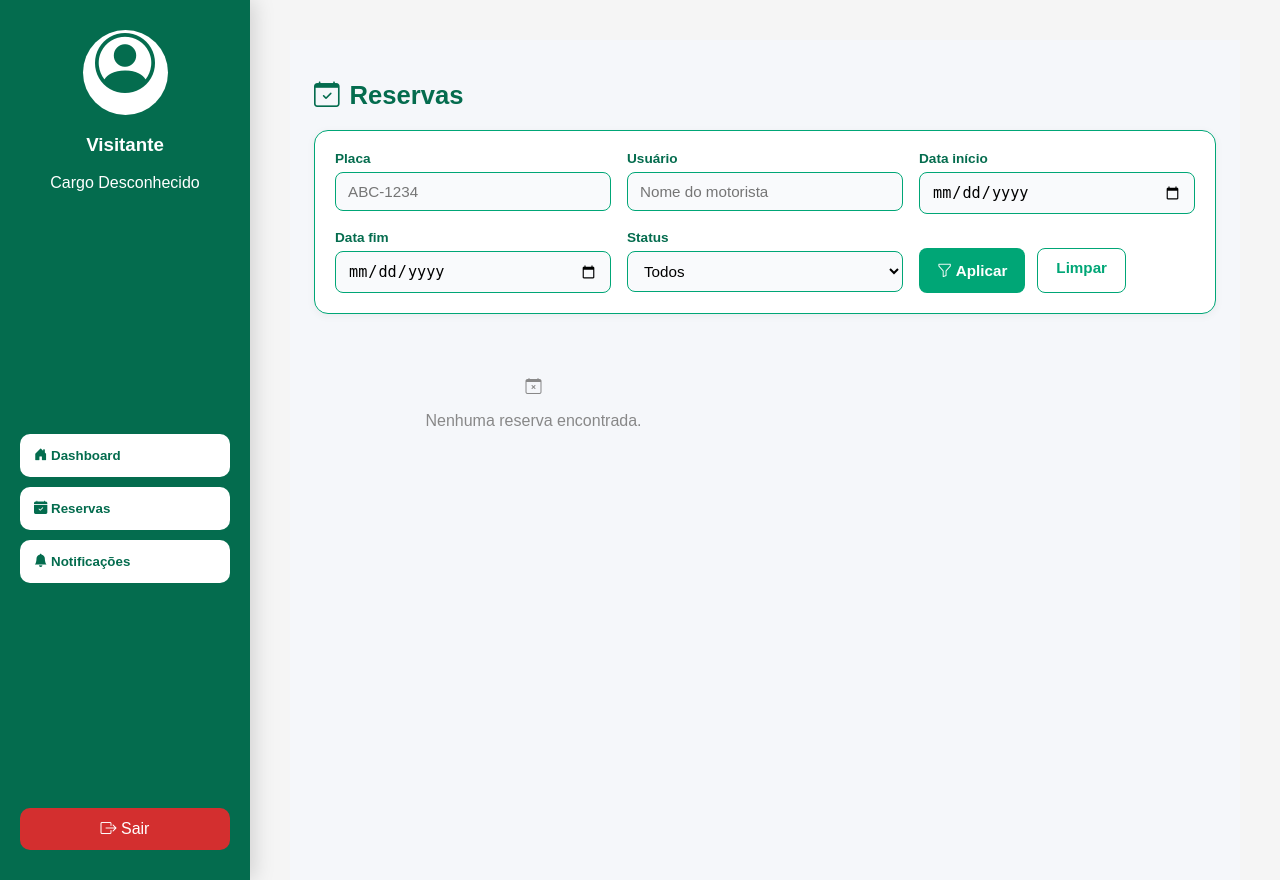
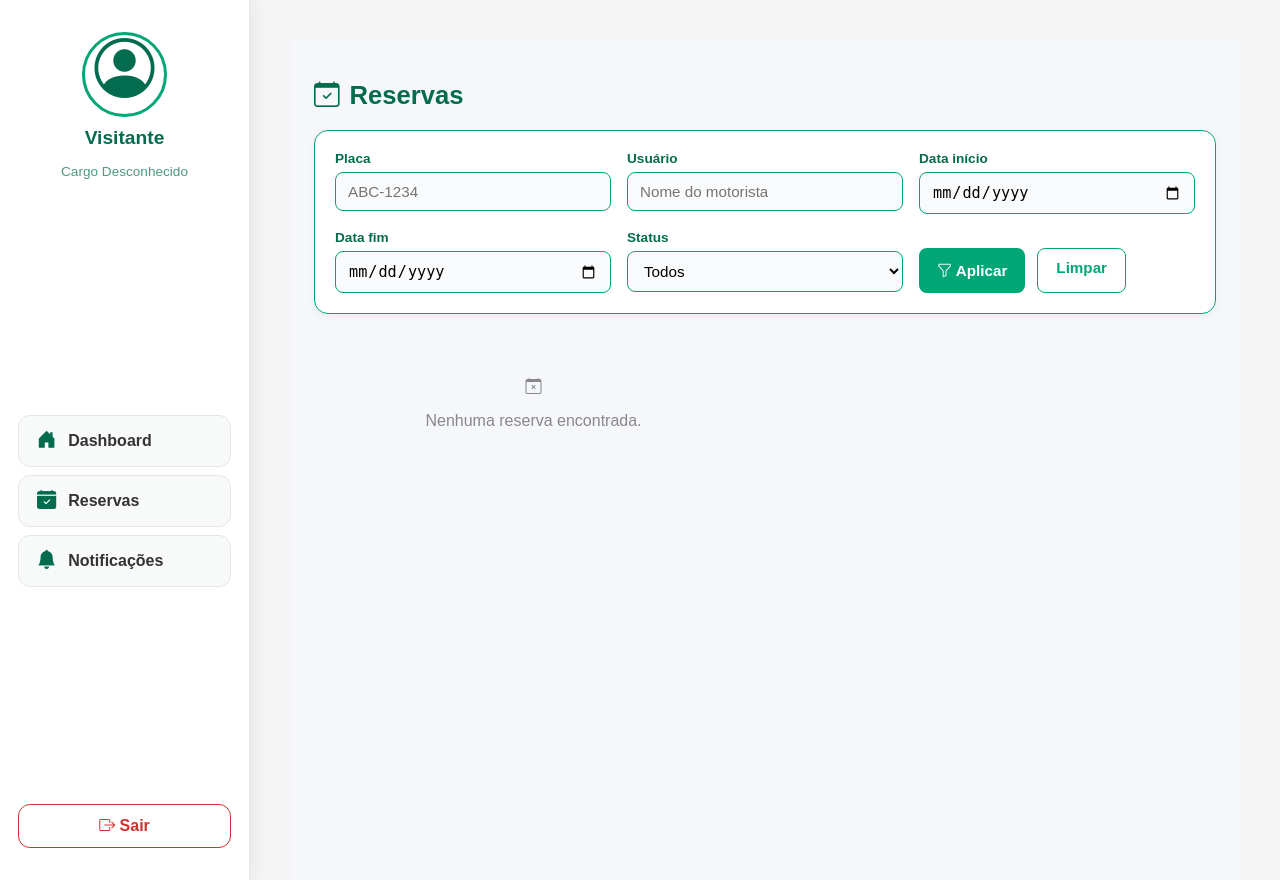
Before and after one commit to Pereira-Sah/ValletWeb, a Django app: page /reservas/ in a window 1280 px wide. Run offline with Django 5.2, Linux system fonts and the light colour scheme.

Commit message:
refatora estilo da sidebar e atualiza texto do gráfico de reservas

```diff
--- a/appHome/static/admin.css
+++ b/appHome/static/admin.css
@@ -25,25 +25,40 @@ body {
 /* ================= SIDEBAR ================= */
 
 .sidebar {
-    background: var(--verde-escuro);
     width: 250px;
-    padding: 30px 20px;
-    color: white;
+    background: #ffffff;
+    padding: 32px 18px;
     display: flex;
     flex-direction: column;
     justify-content: space-between;
-    box-shadow: 4px 0 20px rgba(0,0,0,0.15);
+    border-right: 1px solid #e6e6e6;
+    box-shadow: 4px 0 18px rgba(0,0,0,0.06);
 }
 
-.sidebar-header { text-align: center; }
+.sidebar-header {
+    text-align: center;
+    color: var(--verde-escuro);
+}
+
+.sidebar-header h3 {
+    margin-top: 10px;
+    font-size: 1.2rem;
+    font-weight: 700;
+}
+
+.sidebar-header p {
+    margin-top: -4px;
+    font-size: 0.85rem;
+    opacity: 0.7;
+}
 
 .avatar {
     width: 85px;
     height: 85px;
-    background: white;
     border-radius: 50%;
     overflow: hidden;
-    margin: 0 auto 15px auto;
+    margin: 0 auto;
+    border: 3px solid var(--verde-medio);
 }
 
 .profile-pic {
@@ -52,49 +67,96 @@ body {
     object-fit: cover;
 }
 
+
+.menu {
+    margin-top: 25px;
+    display: flex;
+    flex-direction: column;
+    gap: 8px;
+}
+
 .menu button {
+    all: unset;
+    display: block;
     width: 100%;
-    padding: 14px;
-    margin: 10px 0;
-    border: none;
-    border-radius: 10px;
-    background: white;
-    color: var(--verde-escuro);
-    font-weight: 600;
-    cursor: pointer;
+}
+
+.menu a {
+    width: 100%;
     display: flex;
     align-items: center;
-    gap: 10px;
-    transition: 0.2s;
+    gap: 12px;
+    padding: 14px 18px;
+    font-size: 1rem;
+    font-weight: 600;
+    color: #333;
+    border-radius: 12px;
+    position: relative;
+    background: #f8f9f9;
+    border: 1px solid #e6e6e6;
+    transition: all .25s ease;
 }
 
-.menu a{
-    text-decoration:none;
+.menu a::before {
+    content: "";
+    position: absolute;
+    left: 5px;
+    top: 50%;
+    transform: translateY(-50%) scaleY(0);
+    width: 4px;
+    height: 70%;
+    background: var(--verde-medio);
+    border-radius: 4px;
+    transition: transform .25s ease;
+    transform-origin: center;
+}
+
+.menu i {
+    font-size: 1.2rem;
+    color: var(--verde-escuro);
+    transition: 0.25s ease;
+}
+
+.menu a:hover {
+    background: #eefcf7;
+    border-color: var(--verde-medio);
     color: var(--verde-escuro);
 }
 
-.menu button:hover , .menu a:hover {
-    background: #F5F5F5 ;
+.menu a:hover i {
+    color: var(--verde-medio);
+}
+
+.menu a:hover::before {
+    transform: translateY(-50%) scaleY(1);
 }
 
 .menu .badge {
-    background: #e63946;
+    background: #D32F2F;
     color: white;
     font-size: 12px;
-    padding: 2px 6px;
-    border-radius: 10px;
+    padding: 3px 7px;
+    border-radius: 12px;
     margin-left: auto;
 }
-.menu button:hover { background: var(--fundo); }
 
 .logout-btn {
+    margin-top: 20px;
+    background: #ffffff;
+    color: #D32F2F;
+    border: 1px solid #D32F2F;
     padding: 12px;
+    border-radius: 12px;
+    text-align: center;
+    font-weight: 600;
+    transition: .25s ease;
+}
+
+.logout-btn:hover {
     background: #D32F2F;
     color: white;
-    border-radius: 10px;
-    text-align: center;
-    text-decoration: none;
 }
+
 
 /* ================= MAIN ================= */
 
--- a/appHome/static/reservas.css
+++ b/appHome/static/reservas.css
@@ -241,7 +241,6 @@ margin-bottom: 4px;
   font-size: .9rem;
 }
 
-/* EMPTY STATE */
 .empty {
   text-align: center;
   padding: 40px 10px;
--- a/appHome/templates/base.html
+++ b/appHome/templates/base.html
@@ -58,7 +58,6 @@
         {% endblock %}
     </main>
 
-    <!-- 🔥 CONTAINER PARA NOTIFICAÇÕES EM TEMPO REAL -->
     <div id="notification-toast-container"></div>
     </div>
 
--- a/appHome/templates/reservas.html
+++ b/appHome/templates/reservas.html
@@ -106,7 +106,7 @@
           <footer class="reserva-footer">
             {% if r.telefone %}
               <a class="btn-whats"
-                 href="https://wa.me/55{{ r.telefone }}?text=Olá%2C%20sou%20o%20gestor%20do%20estacionamento.%20Sobre%20sua%20reserva..."
+                href="https://wa.me/55{{ r.telefone }}?text=Ol%C3%A1%21%20Sou%20o%20gestor%20do%20estacionamento.%20Gostaria%20de%20falar%20sobre%20a%20sua%20reserva."
                  target="_blank" rel="noopener">
                 <i class="bi bi-whatsapp"></i> Contatar Motorista
               </a>
```
Also changed, not shown: appHome/templates/admin.html (+2 -9 lines).
